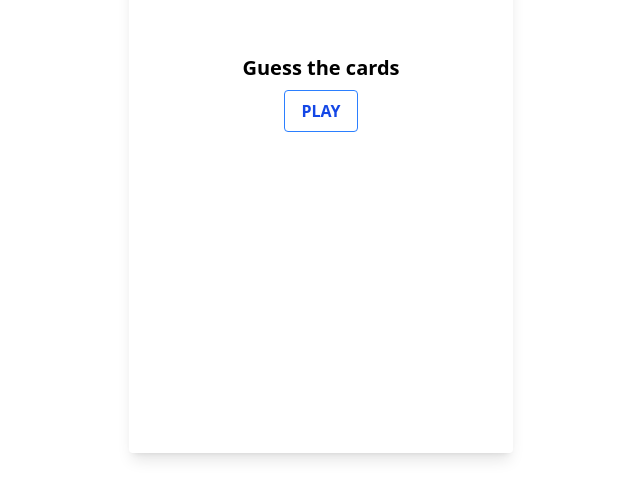
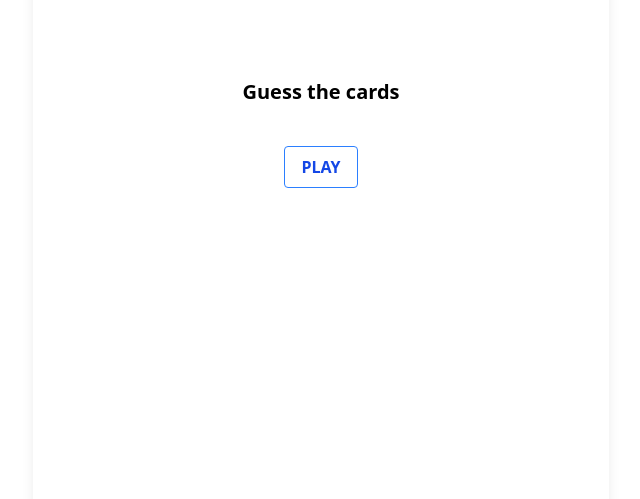
Before and after one commit to GajaKg/wizard-vue, a Vue app: page / in a window 1280 px wide. Shown: the part 267-766 px from the top of the page, without its empty margins (319-959 px from the left). Built offline with nearby package versions, Linux system fonts and the light colour scheme.

Commit message:
Layout fixes

```diff
--- a/src/App.vue
+++ b/src/App.vue
@@ -4,13 +4,9 @@ import TheCard from "@/components/ui/TheCard.vue";
 </script>
 
 <template>
-  <main class="relative">
-    <TheCard class="the-card flex items-center justify-center">
-      <RouterView />
-    </TheCard>
+  <main class="flex h-screen">
+    <RouterView />
   </main>
 </template>
 
-<style scoped>
-
-</style>
+<style scoped></style>
--- a/src/components/ui/TheCard.vue
+++ b/src/components/ui/TheCard.vue
@@ -1,7 +1,7 @@
 <script setup lang="ts"></script>
 
 <template>
-  <div class="max-w-sm rounded overflow-hidden shadow-lg">
+  <div class="max-w-sm rounded overflow-hidden shadow-lg p-4">
     <slot></slot>
   </div>
 </template>
--- a/src/views/GameView.vue
+++ b/src/views/GameView.vue
@@ -1,20 +1,20 @@
 <script setup lang="ts">
-import {Hand} from 'pokersolver';
+import TheCard from "@/components/ui/TheCard.vue";
+import { Hand } from "pokersolver";
 
 var hand1 = Hand.solve(["Ad", "As", "Jc", "Th", "2d", "3c", "Kd"]);
 var hand2 = Hand.solve(["Ad", "As", "Jc", "Th", "2d", "Qs", "Qd"]);
 // var hand3 = Hand.solve(["Ad", "As", "Jc", "Th", "2d", "2s", "2c"]);
 var winner = Hand.winners([hand1, hand2]); // hand2
 // var winner = Hand.winners([hand1, hand2, hand3]); // hand2
-console.log(winner)
+console.log(winner);
 </script>
 
 <template>
-  <div>
-    <h1>Game</h1>
-  </div>
+  <TheCard class="flex  h-full m-auto min-w-xl flex-col border-2">
+    <div>game</div>
+  </TheCard>
+
 </template>
 
-<style>
-
-</style>
+<style></style>
--- a/src/views/HomeView.vue
+++ b/src/views/HomeView.vue
@@ -1,16 +1,17 @@
 <script setup lang="ts">
-import { useRouter } from 'vue-router';
+import { useRouter } from "vue-router";
+import TheCard from "@/components/ui/TheCard.vue";
 const router = useRouter();
 
 const playHandler = () => {
-  router.push("/game")
-}
+  router.push("/game");
+};
 </script>
 
 <template>
-  <main class="relative">
-    <div class="">
-      <div class="font-bold text-xl mb-2 text-center">Guess the cards</div>
+  <!-- <TheCard class="flex items-center justify-center"> -->
+  <TheCard class="flex items-center justify-center h-full m-auto min-w-xl flex-col">
+      <div class="font-bold text-xl stext-center mb-10">Guess the cards</div>
       <div class="text-center">
         <button
           @click="playHandler"
@@ -19,9 +20,6 @@ const playHandler = () => {
           PLAY
         </button>
       </div>
-    </div>
-  </main>
+  </TheCard>
 </template>
-<style scoped>
-
-</style>
+<style scoped></style>
```
Also changed, not shown: src/components/TheTimer.vue (added).
